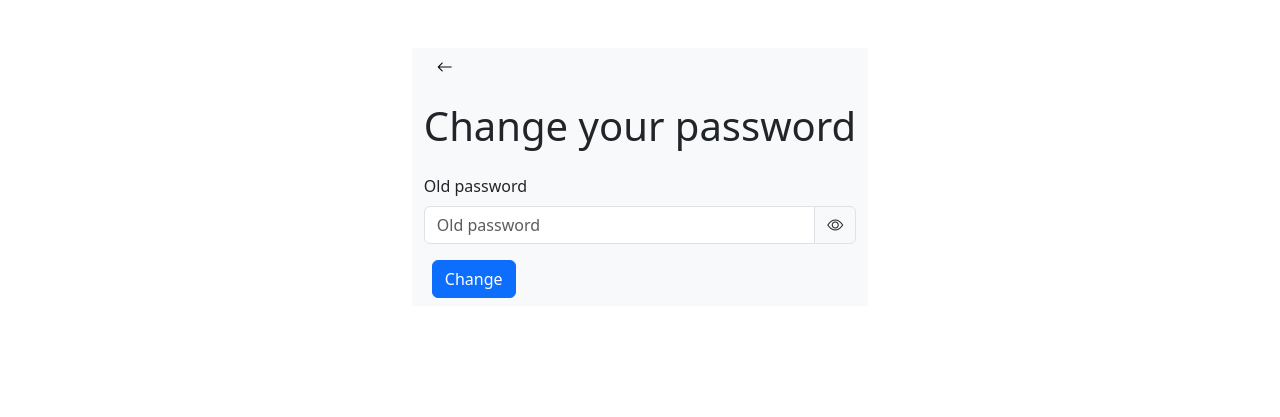
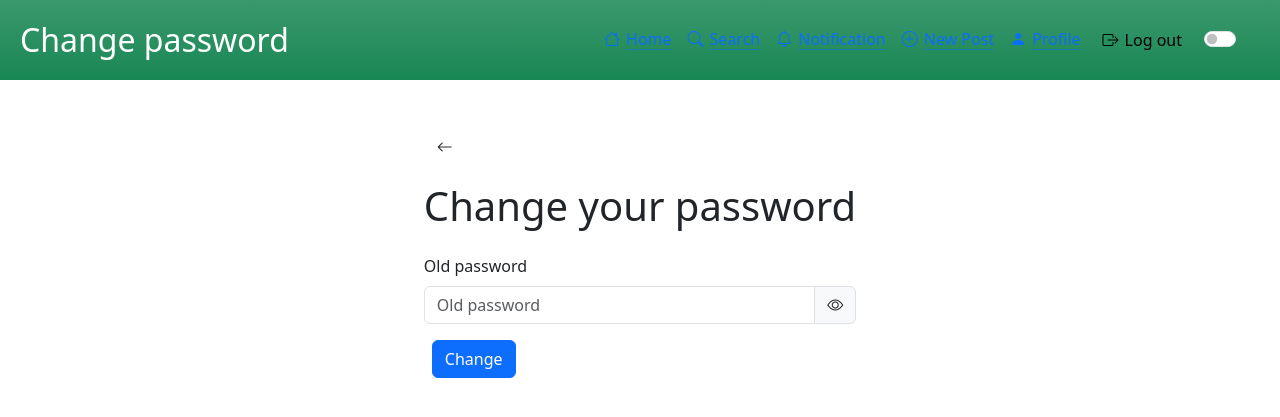
Before and after one commit to davmarc-lab/tecweb-project, a PHP site: page /profile/changePassword.php in a window 1280 px wide. Shown: the top 417 px of the page. Run offline with PHP 8.4, Linux system fonts and the light colour scheme; some libraries are stand-ins or nearby versions.

Commit message:
[ADD] Added css for to manage dark theme and other changes to fix the implementation

```diff
--- a/website/includes/navbar.php
+++ b/website/includes/navbar.php
@@ -24,6 +24,7 @@ class Navbar
     {
 ?>
         <link rel="stylesheet" href="https://cdn.jsdelivr.net/npm/bootstrap-icons@1.11.2/font/bootstrap-icons.min.css">
+        <link rel="stylesheet" href="darkTheme.css">
         <script src="<?php echo (($this->homePath) . ($this->scriptThemePath)); ?>"></script>
         <nav class="navbar sticky-top navbar-expand-md bg-success bg-gradient text-white">
             <div class="container-fluid">
@@ -39,39 +40,39 @@ class Navbar
                     <div class="offcanvas-body">
                         <ul class="navbar-nav justify-content-end flex-grow-1 pe-3">
                             <li class="nav-item p-2">
-                                <a class="icon-link icon-link-hover link-dark link-underline-opacity-0 link-underline-opacity-75-hover" href="<?php echo (($this->homePath) . ($this->homePage)); ?>">
+                                <a class="icon-link icon-link-hover link-underline-opacity-0 link-underline-opacity-75-hover" href="<?php echo (($this->homePath) . ($this->homePage)); ?>">
                                     <i class="bi bi-house mb-2" aria-hidden="true"></i>
                                     Home
                                 </a>
                             </li>
                             <li class="nav-item p-2">
-                                <a class="icon-link icon-link-hover link-dark link-underline-opacity-0 link-underline-opacity-75-hover" href="<?php echo (($this->homePath) . ($this->searchPage)); ?>">
+                                <a class="icon-link icon-link-hover link-underline-opacity-0 link-underline-opacity-75-hover" href="<?php echo (($this->homePath) . ($this->searchPage)); ?>">
                                     <i class="bi bi-search mb-2"></i>
                                     Search
                                 </a>
                             </li>
                             <li class="nav-item p-2">
-                                <a class="icon-link icon-link-hover link-dark link-underline-opacity-0 link-underline-opacity-75-hover" href="<?php echo (($this->homePath) . ($this->notifPage)); ?>">
+                                <a class="icon-link icon-link-hover link-underline-opacity-0 link-underline-opacity-75-hover" href="<?php echo (($this->homePath) . ($this->notifPage)); ?>">
                                     <i class="bi bi-bell mb-2"></i>
                                     Notification
                                 </a>
                             </li>
                             <li class="nav-item p-2">
-                                <a class="icon-link icon-link-hover link-dark link-underline-opacity-0 link-underline-opacity-75-hover" href="<?php echo (($this->homePath) . ($this->newPostPage)); ?>">
+                                <a class="icon-link icon-link-hover link-underline-opacity-0 link-underline-opacity-75-hover" href="<?php echo (($this->homePath) . ($this->newPostPage)); ?>">
                                     <i class="bi bi-plus-circle mb-2"></i>
                                     New Post
                                 </a>
                             </li>
                             <li class="nav-item p-2">
-                                <a class="icon-link icon-link-hover link-dark link-underline-opacity-0 link-underline-opacity-75-hover" href="<?php echo (($this->homePath) . ($this->profilePage)); ?>">
+                                <a class="icon-link icon-link-hover link-underline-opacity-0 link-underline-opacity-75-hover" href="<?php echo (($this->homePath) . ($this->profilePage)); ?>">
                                     <i class="bi bi-person-fill mb-2"></i>
                                     Profile
                                 </a>
                             </li>
                             <li class="nav-item p-2">
                                 <form action="<?php echo $this->homePath . $this->logout; ?>">
-                                    <button type="submit" style="background: none; border: none;">
-                                        <i class="bi bi-box-arrow-right"></i>
+                                    <button class="icon-link icon-link-hover link-underline-opacity-0 link-underline-opacity-75-hover" type="submit" style="background: none; border: none;">
+                                        <i class="bi bi-box-arrow-right mb-2"></i>
                                         Log out
                                     </button>
                                 </form>
--- a/website/includes/themeScript.js
+++ b/website/includes/themeScript.js
@@ -1,5 +1,5 @@
 function changeTheme() {
-    var elem = document.body;
+    var elem = document.documentElement;
     elem.dataset.bsTheme = elem.dataset.bsTheme == "light" ? "dark" : "light";
 
     document.cookie = "theme=" + elem.dataset.bsTheme + "; expires=Fri, 31 Dec 2100 23:59:59 GMT; path=/";
@@ -10,7 +10,7 @@ document.addEventListener("DOMContentLoaded", function () {
     var themeCookie = getCookie("theme");
     var switchElem = document.getElementById("switchTheme");
     if (themeCookie) {
-        document.body.dataset.bsTheme = themeCookie;
+        document.documentElement.dataset.bsTheme = themeCookie;
         if (themeCookie == "light") {
             switchElem.checked = false;
         } else {
--- a/website/profile/changePassword.php
+++ b/website/profile/changePassword.php
@@ -5,6 +5,7 @@
     <meta name="viewport" content="width=device-width, initial-scale=1.0">
     <link href="https://cdn.jsdelivr.net/npm/bootstrap@5.3.2/dist/css/bootstrap.min.css" rel="stylesheet" integrity="sha384-T3c6CoIi6uLrA9TneNEoa7RxnatzjcDSCmG1MXxSR1GAsXEV/Dwwykc2MPK8M2HN" crossorigin="anonymous" />
     <link rel="stylesheet" href="https://cdn.jsdelivr.net/npm/bootstrap-icons@1.11.2/font/bootstrap-icons.min.css">
+    <link rel="stylesheet" href="../includes/darkTheme.css">
     <script src="https://cdn.jsdelivr.net/npm/bootstrap@5.3.2/dist/js/bootstrap.bundle.min.js" integrity="sha384-C6RzsynM9kWDrMNeT87bh95OGNyZPhcTNXj1NW7RuBCsyN/o0jlpcV8Qyq46cDfL" crossorigin="anonymous"></script>
     <script src="https://cdn.jsdelivr.net/npm/sweetalert2@11.0.16/dist/sweetalert2.all.min.js"></script>
     <script src="profile_script/popupErrorChangePsw.js"></script>
@@ -13,11 +14,16 @@
     <title>Change password</title>
 </head>
 <body>
+    <?php
+    include_once("../includes/navbar.php");
+    $bar = new Navbar("../");
+    $bar->drawNavbar("Change password");
+    ?>
     <section>
         <div class="container-fluid d-flex align-items-center justify-content-center my-5">
             <div class="row">
-                <div class="col-12 bg-light">
-                    <a href="editProfile.php" role="button" class="btn btn-light mb-3">
+                <div class="col-12">
+                    <a href="editProfile.php" role="button" class="btn mb-3">
                         <i class="bi bi-arrow-left"></i>
                     </a>
                     <form action="changePasswordQuery.php" method="post">
@@ -53,7 +59,7 @@
                                 </span>
                             </div>
                             <label for="submit" class="form-label" hidden>Save</label>
-                            <input id="submit" type="submit" class="btn btn-outline-success m-2" name="submit" value="Save"/>
+                            <input id="submit" type="submit" class="btn btn-success m-2" name="submit" value="Save"/>
                         </div>
                     </form>
                 </div>
--- a/website/search/search.php
+++ b/website/search/search.php
@@ -6,6 +6,7 @@
     <meta name="viewport" content="width=device-width, initial-scale=1.0">
     <link href="https://cdn.jsdelivr.net/npm/bootstrap@5.3.2/dist/css/bootstrap.min.css" rel="stylesheet" integrity="sha384-T3c6CoIi6uLrA9TneNEoa7RxnatzjcDSCmG1MXxSR1GAsXEV/Dwwykc2MPK8M2HN" crossorigin="anonymous" />
     <link rel="stylesheet" href="https://cdn.jsdelivr.net/npm/bootstrap-icons@1.11.2/font/bootstrap-icons.min.css">
+    <link rel="stylesheet" href="../includes/darkTheme.css">
     <title>Document</title>
 </head>
 
```
Also changed, not shown: website/includes/darkTheme.css (added, +50 -0 lines), website/index.php (+6 -5 lines), website/profile/editProfile.php (+8 -6 lines), website/profile/profilePage.php (+6 -5 lines).
